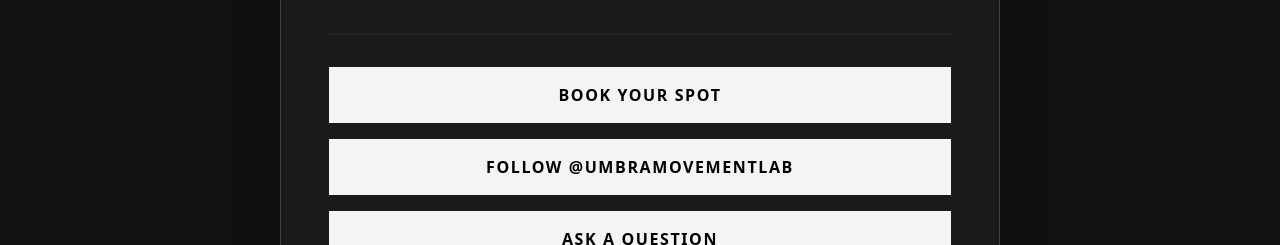
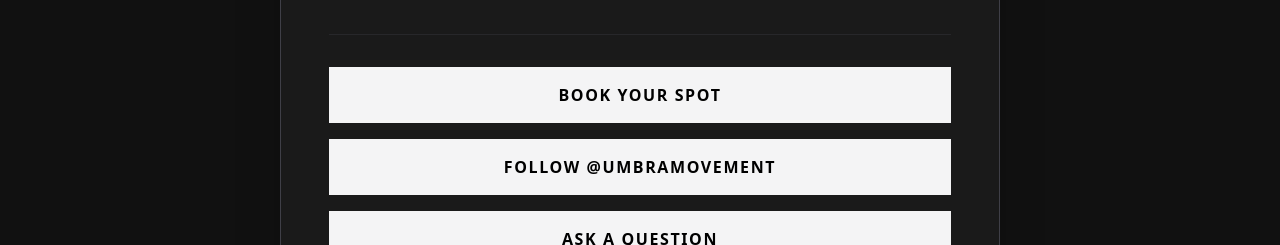
Before and after one commit to umbra-jaco/umbra-movement-lab, a Next.js app: page / in a window 1280 px wide. Shown: the part 1880-2125 px from the top of the page. Built offline with nearby package versions, Linux system fonts and the light colour scheme; no server answers.

Commit message:
fix: revert Instagram handle to umbramovement

```diff
--- a/app/page.tsx
+++ b/app/page.tsx
@@ -107,11 +107,11 @@
                         </Link>
                         {/* PRIMARY: Instagram DM */}
                         <Link
-                            href="https://instagram.com/umbramovementlab"
+                            href="https://instagram.com/umbramovement"
                             target="_blank"
                             className="inline-block w-full text-center bg-zinc-100 text-black font-bold uppercase tracking-widest py-4 hover:bg-zinc-300 transition-colors duration-200"
                         >
-                            Follow @umbramovementlab
+                            Follow @umbramovement
                         </Link>
                         {/* SECONDARY: Direct Email */}
                         <Link
--- a/components/Footer.js
+++ b/components/Footer.js
@@ -40,7 +40,7 @@
                         <ul className="space-y-4 font-clinical text-sm tracking-widest uppercase text-white/30">
                             <li><Link href="/faq" className="hover:text-albedo transition-colors">FAQ</Link></li>
                             <li><Link href="/book" className="hover:text-albedo transition-colors">Book Now</Link></li>
-                            <li><a href="https://instagram.com/umbramovementlab" className="hover:text-albedo transition-colors">Instagram</a></li>
+                            <li><a href="https://instagram.com/umbramovement" className="hover:text-albedo transition-colors">Instagram</a></li>
                             <li><a href="mailto:info@umbramovementlab.com" className="hover:text-albedo transition-colors">Email</a></li>
                         </ul>
                     </div>
```
